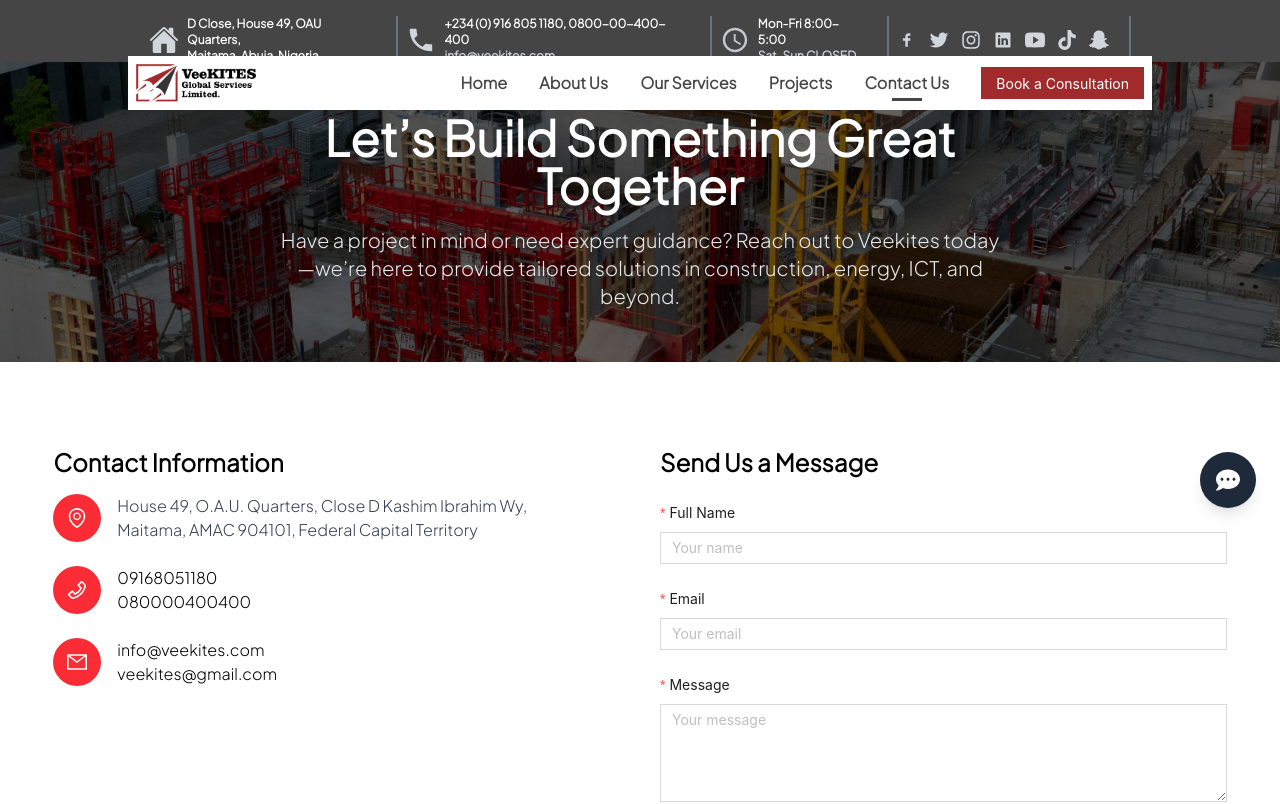
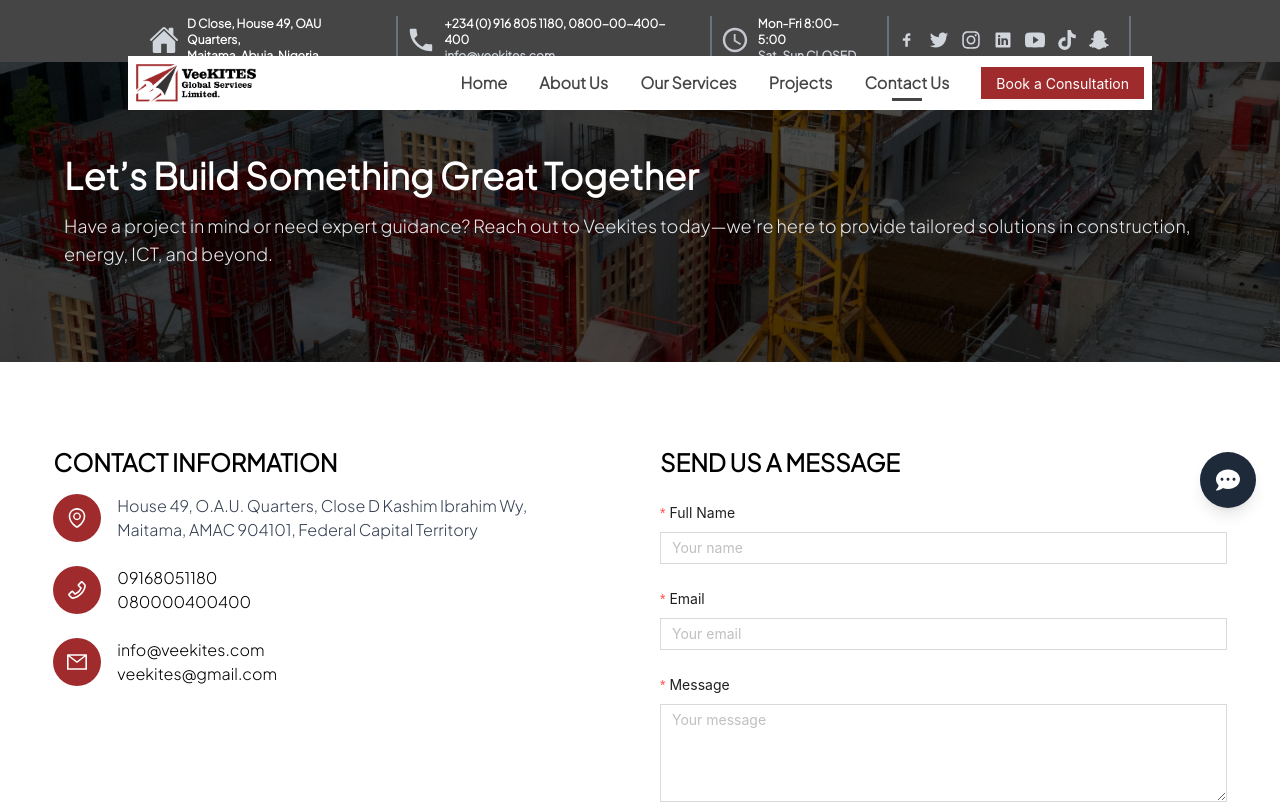
Before and after one commit to emmasam1/Veekites_client, a React (Vite) app: page /contact-us in a window 1280 px wide. Shown: the top 804 px of the page. Built offline with nearby package versions, Linux system fonts and the light colour scheme.

Commit message:
added a new video

```diff
--- a/src/components/about/CoreValues.jsx
+++ b/src/components/about/CoreValues.jsx
@@ -74,7 +74,7 @@ const CoreValues = () => {
             Committed <br />
             to excellence <br />
             through <br />
-            <span className="text-teal-500">our core values</span>
+            <span className="text-[#A02B2D]">our core values</span>
           </h2>
         </div>
 
@@ -82,7 +82,9 @@ const CoreValues = () => {
         <div className="relative w-[600px] h-[600px] mx-auto flex items-center justify-center">
           {/* Center Circle */}
           <div className="absolute w-72 h-72 rounded-full bg-white border-[12px] border-[#E5E5E5] shadow-2xl flex flex-col items-center justify-center text-center p-6 z-10">
-            <h4 className="text-xl font-bold text-gray-800">{selected.title}</h4>
+            <h4 className="text-xl font-bold text-gray-800">
+              {selected.title}
+            </h4>
             <p className="text-sm text-gray-600 mt-2">{selected.description}</p>
           </div>
 
@@ -125,7 +127,7 @@ const CoreValues = () => {
           <h2 className="text-2xl font-bold text-gray-800">
             Committed to excellence through
           </h2>
-          <h3 className="text-3xl font-bold text-teal-500">our core values</h3>
+          <h3 className="text-3xl font-bold text-[#A02B2D]">our core values</h3>
         </div>
 
         {/* Accordion List */}
@@ -138,9 +140,7 @@ const CoreValues = () => {
               {/* Accordion Header */}
               <button
                 className="flex items-center justify-between w-full p-4"
-                onClick={() =>
-                  setActiveIndex(activeIndex === i ? null : i)
-                }
+                onClick={() => setActiveIndex(activeIndex === i ? null : i)}
               >
                 <div className="flex items-center gap-3">
                   <div
--- a/src/components/about/Mission.jsx
+++ b/src/components/about/Mission.jsx
@@ -29,7 +29,7 @@ const Mission = () => {
       <div className="grid md:grid-cols-2 gap-12 items-center">
         {/* Left: Mission Text */}
         <div className="space-y-6">
-          <h2 className="text-3xl lg:text-4xl font-bold leading-snug uppercase text-black">
+          <h2 className="text-lg md:text-xl font-bold text-black uppercase leading-snug text-center sm:text-left">
             Our Mission
           </h2>
           <p className="text-gray-600 leading-relaxed">
--- a/src/components/about/OurHistory.jsx
+++ b/src/components/about/OurHistory.jsx
@@ -33,7 +33,7 @@ const OurHistory = () => {
 
         {/* Right: History Text */}
         <div className="space-y-6">
-          <h2 className="text-2xl  md:text-3xl font-bold text-[#A02B2D]">
+          <h2 className="text-lg  md:text-xl font-bold text-black uppercase">
             Our History
           </h2>
           <p className="text-gray-600 leading-relaxed text-justify">
--- a/src/components/about/TeamSection.jsx
+++ b/src/components/about/TeamSection.jsx
@@ -1,4 +1,3 @@
-
 // const team = [
 //   {
 //     name: "Ngozi Nwosu",
@@ -112,7 +111,7 @@ const TeamSection = () => {
     <div className="py-20 w-11/12 mx-auto">
       {/* Section Header */}
       <div className="mx-auto mb-16 max-w-md sm:max-w-lg md:max-w-2xl lg:max-w-3xl text-left md:text-center">
-        <h2 className="text-2xl md:text-3xl font-bold text-[#A02B2D] mb-6">
+        <h2 className="text-lg md:text-3xl font-bold text-black uppercase mb-6">
           Our Team
         </h2>
         <p className="text-base leading-relaxed text-gray-600">
@@ -141,9 +140,7 @@ const TeamSection = () => {
             <h3 className="font-semibold text-md text-gray-800">
               {member.name}
             </h3>
-            <p className="text-sm text-[#A02B2D] font-medium">
-              {member.role}
-            </p>
+            <p className="text-sm text-[#A02B2D] font-medium">{member.role}</p>
             <p className="text-sm text-gray-400">{member.email}</p>
             {/* Social Icons */}
             <div className="flex justify-center space-x-3 mt-4 text-gray-500">
--- a/src/components/about/Vision.jsx
+++ b/src/components/about/Vision.jsx
@@ -16,7 +16,7 @@ const Vision = () => {
 
         {/* Right: Vision Text */}
         <div className="space-y-6">
-          <h2 className="text-xl md:text-2xl font-bold text-black uppercase leading-snug text-center sm:text-left">
+          <h2 className="text-lg md:text-xl font-bold text-black uppercase leading-snug text-center sm:text-left">
             Our Vision
           </h2>
 
--- a/src/components/about/WhyVeekites.jsx
+++ b/src/components/about/WhyVeekites.jsx
@@ -15,7 +15,7 @@ const WhyVeekites = () => {
 
         {/* Right: Text */}
         <div>
-          <h2 className="text-2xl md:text-3xl font-bold text-[#A02B2D] mb-4">
+          <h2 className="text-lg md:text-xl font-bold text-black mb-6">
             What Sets Veekites Apart
           </h2>
           <p className="text-base leading-relaxed text-gray-700">
--- a/src/pages/contact/Contact.jsx
+++ b/src/pages/contact/Contact.jsx
@@ -16,21 +16,19 @@ const Contact = () => {
 
   return (
     <>
-      {/* Hero Section */}
-      <div className="relative -top-21 h-[300px] bg-[url(/src/assets/blog_hero.jpg)] bg-no-repeat bg-cover bg-center flex items-center justify-center text-center">
+      <div className="relative -top-21 h-[300px] bg-[url(/src/assets/blog_hero.jpg)] bg-no-repeat bg-cover bg-center">
         {/* Overlay */}
-        <div className="absolute inset-0 bg-black/60"></div>
-
-        {/* Content */}
-        <div className="relative z-10 max-w-3xl px-4">
-          <h2 className="text-4xl md:text-5xl font-bold text-white">
+        <div className="absolute inset-0 bg-black/70 h-[300px] flex justify-center flex-col px-4">
+          <div className="max-w-6xl w-full mx-auto">
+            <h2 className="text-xl md:text-3xl lg:text-4xl font-bold text-white">
               Let’s Build Something Great Together
             </h2>
-          <p className="mt-4 text-lg md:text-xl text-gray-200">
+            <p className="mt-4 text-lg md:text-lg text-gray-200">
               Have a project in mind or need expert guidance? Reach out to
               Veekites today—we’re here to provide tailored solutions in
               construction, energy, ICT, and beyond.
             </p>
+          </div>
         </div>
       </div>
 
@@ -38,20 +36,22 @@ const Contact = () => {
       <div className="grid grid-cols-1 md:grid-cols-2 gap-10 w-11/12 mx-auto mb-8">
         {/* Contact Info */}
         <div className="space-y-6">
-          <h1 className="font-bold text-2xl mb-4">Contact Information</h1>
+          <h1 className="font-bold text-2xl mb-4 uppercase">
+            Contact Information
+          </h1>
 
           <div className="flex items-start gap-4">
-            <div className="bg-[#FB2C36] text-white h-12 w-12 flex justify-center items-center p-3 rounded-full">
+            <div className="bg-[#A02B2D] text-white h-12 w-12 flex justify-center items-center p-3 rounded-full">
               <EnvironmentOutlined className="text-xl" />
             </div>
             <p className="text-gray-700">
-              House 49, O.A.U. Quarters, Close D Kashim Ibrahim Wy, <br/>Maitama,
-              AMAC 904101, Federal Capital Territory
+              House 49, O.A.U. Quarters, Close D Kashim Ibrahim Wy, <br />
+              Maitama, AMAC 904101, Federal Capital Territory
             </p>
           </div>
 
           <div className="flex items-start gap-4">
-            <div className="bg-[#FB2C36] text-white h-12 w-12 flex justify-center items-center p-3 rounded-full">
+            <div className="bg-[#A02B2D] text-white h-12 w-12 flex justify-center items-center p-3 rounded-full">
               <PhoneOutlined className="text-xl" />
             </div>
             <div>
@@ -61,7 +61,7 @@ const Contact = () => {
           </div>
 
           <div className="flex items-start gap-4">
-            <div className="bg-[#FB2C36] text-white h-12 w-12 flex justify-center items-center p-3 rounded-full">
+            <div className="bg-[#A02B2D] text-white h-12 w-12 flex justify-center items-center p-3 rounded-full">
               <MailOutlined className="text-xl" />
             </div>
             <div>
@@ -73,7 +73,9 @@ const Contact = () => {
 
         {/* Contact Form */}
         <div className="">
-          <h2 className="text-2xl font-bold mb-6">Send Us a Message</h2>
+          <h2 className="text-2xl font-bold mb-6 uppercase">
+            Send Us a Message
+          </h2>
           <Form layout="vertical" onFinish={onFinish}>
             <Form.Item
               label="Full Name"
@@ -106,7 +108,7 @@ const Contact = () => {
             <Button
               type="primary"
               htmlType="submit"
-              className="!bg-[#FB2C36] !rounded-none  py-2"
+              className="!bg-[#A02B2D] !rounded-none  py-2"
             >
               Send Message
             </Button>
```
Also changed, not shown: src/components/about/ExperienceSection.jsx (+19 -19 lines), src/components/home/BrochureSection.jsx (+10 -41 lines). Lines whose indentation alone changed are shown as unchanged.
